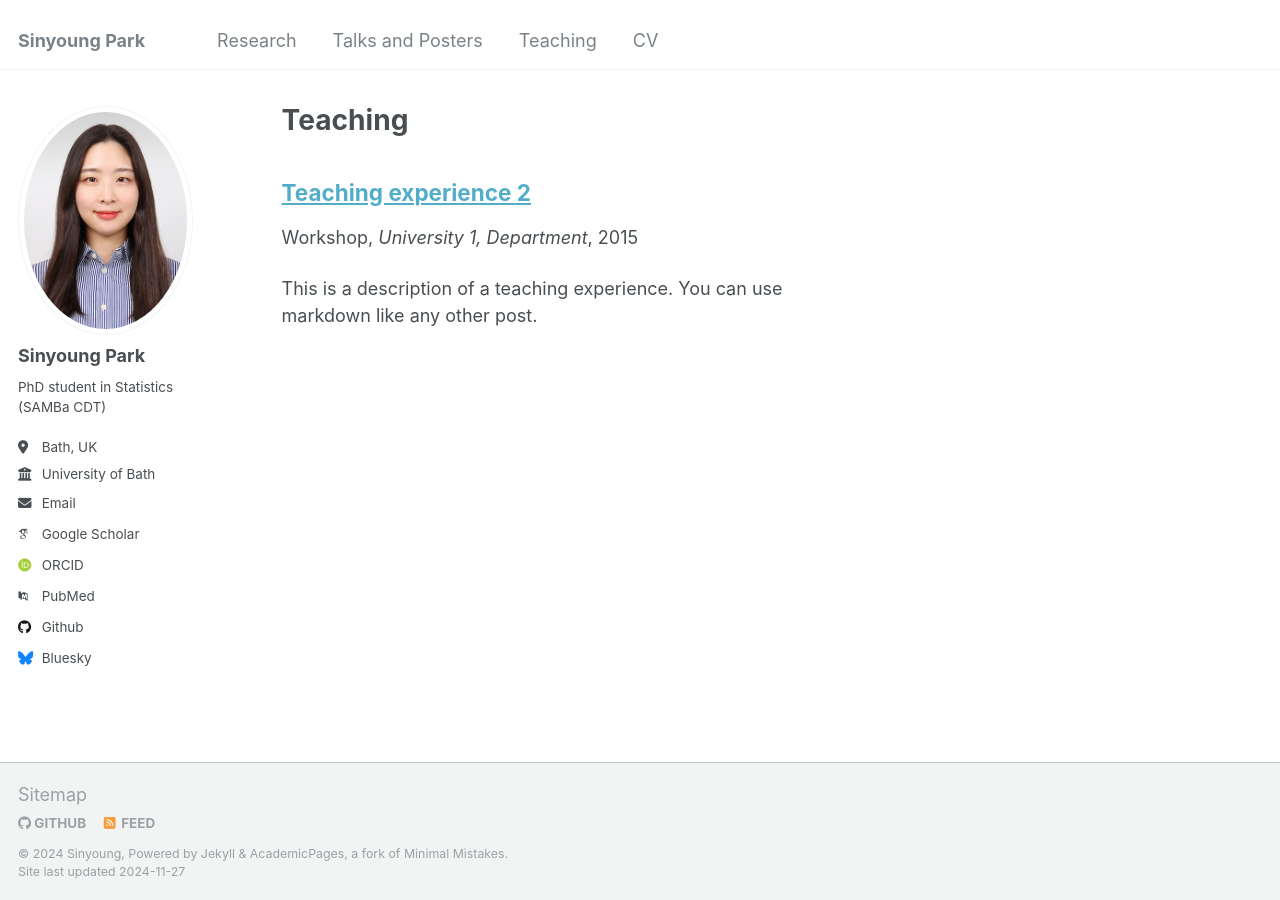
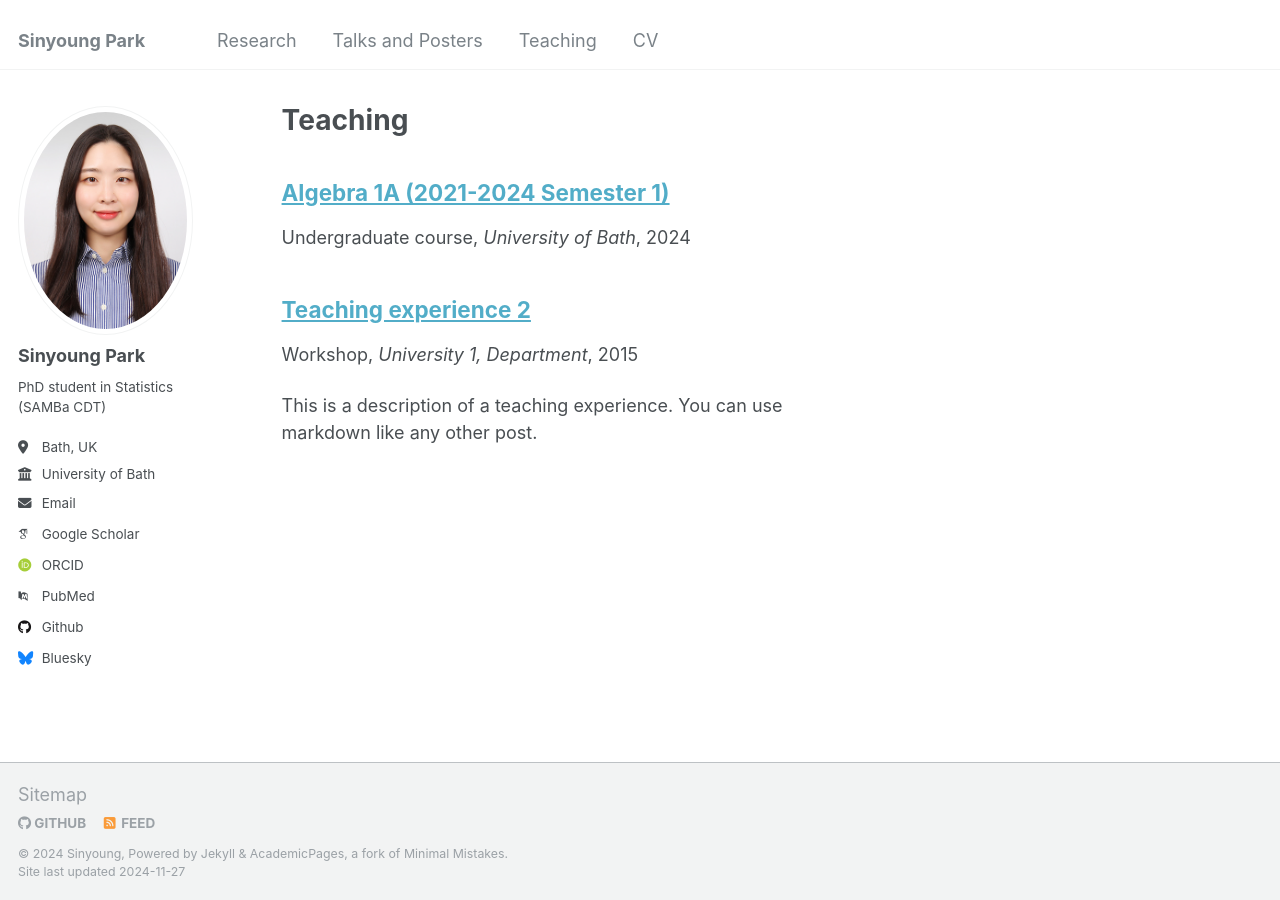
Before and after one commit to SinyoungPark2681/test, a Jekyll site: the page built from _pages/teaching.html, in a window 1280 px wide. Built offline with Jekyll 4.4.1, drawn with Linux system fonts in a browser that asks for light colours; some web fonts are replaced; a file with an impossible date is left out.

Commit message:
Update 2021-Sem1-teaching-1.md

```diff
--- a/_teaching/2021-Sem1-teaching-1.md
+++ b/_teaching/2021-Sem1-teaching-1.md
@@ -1,8 +1,7 @@
 ---
-title: "Algebra 1A"
+title: "Algebra 1A (2021-2024 Semester 1)"
 collection: teaching
 type: "Undergraduate course"
 permalink: /teaching/2021-Sem1-teaching-1
 venue: "University of Bath"
-date: 2021 - 2024 (Semester1)
 ---
```
